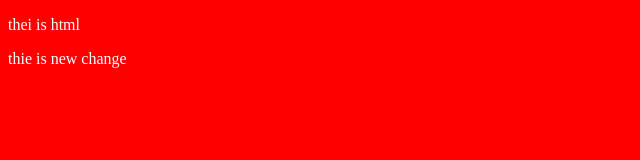
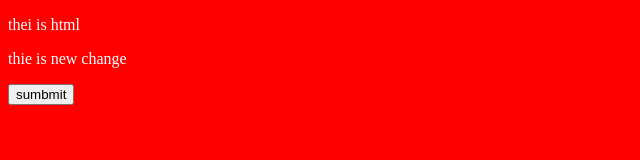
Before and after one commit to anilkumar0091/localrepo, a plain HTML site: page index.html in a window 1280 px wide. Shown: the whole page, without its empty margins (0-640 px from the left). Drawn offline with Linux system fonts and the light colour scheme.

Commit message:
add button

```diff
--- a/index.html
+++ b/index.html
@@ -9,6 +9,7 @@
 <body>
 <p>thei is html</p>
 <p>thie is new change</p>
+<button>sumbmit</button>
 
 </body>
 </html>
```
